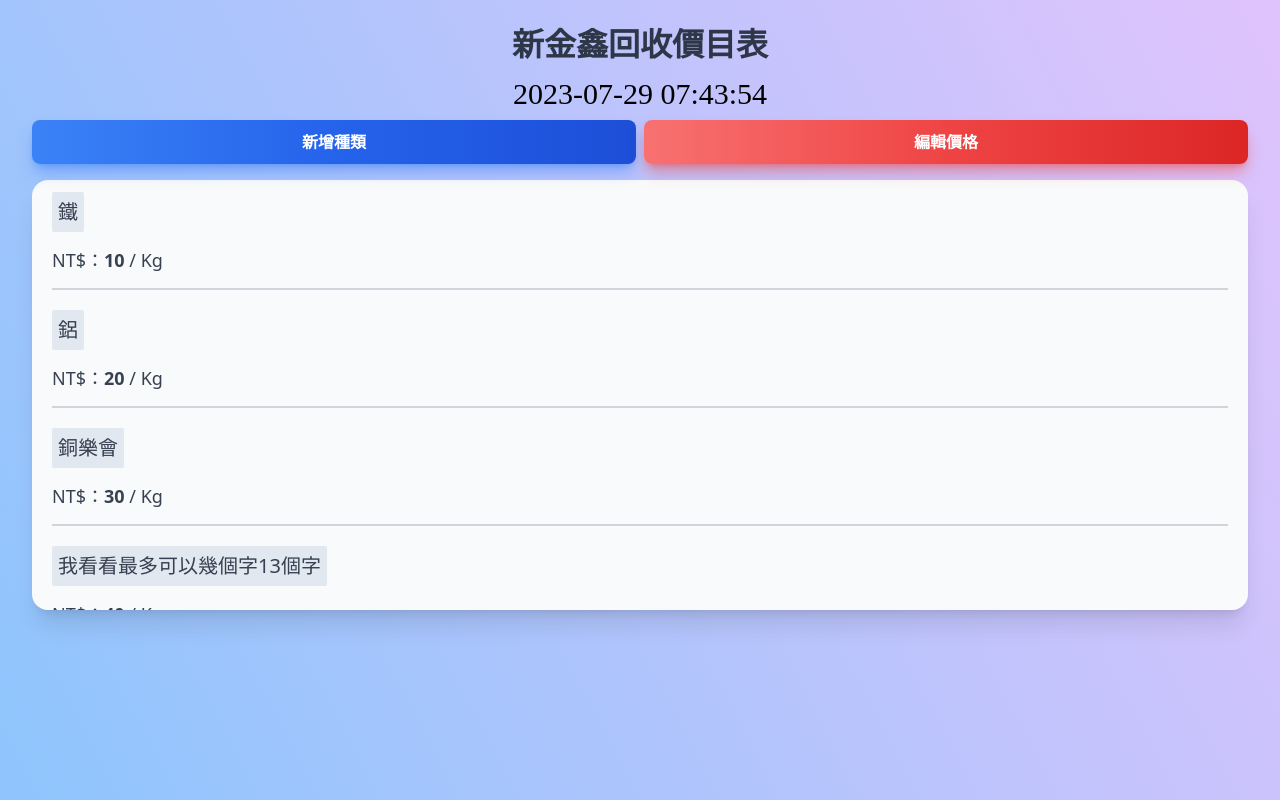
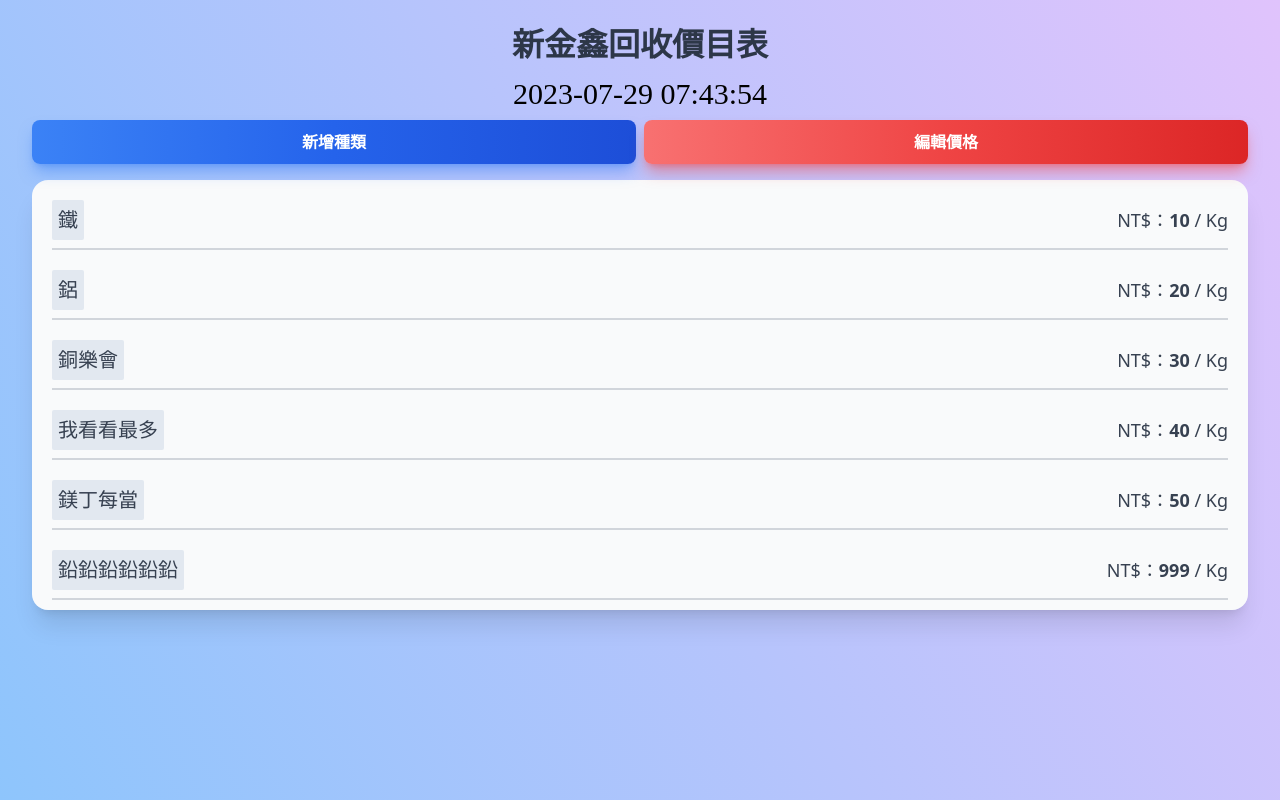
Before and after one commit to roceil/Ling_Billborad_Next, a Next.js app: page / in a window 1280 px wide. Built offline with nearby package versions, Linux system fonts and the light colour scheme; a web font is replaced by a local one.

Commit message:
修正版面按鈕

```diff
--- a/src/assets/fakeData.ts
+++ b/src/assets/fakeData.ts
@@ -21,7 +21,7 @@ export const saleItems = [
   },
   {
     id: 4,
-    name: '我看看最多可以幾個字13個字',
+    name: '我看看最多',
     price: 40,
     editing: false,
   },
@@ -33,13 +33,13 @@ export const saleItems = [
   },
   {
     id: 6,
-    name: '鉛鉛鉛鉛鉛鉛鉛',
-    price: 60,
+    name: '鉛鉛鉛鉛鉛鉛',
+    price: 999,
     editing: false,
   },
   {
     id: 7,
-    name: '我看看最多可以幾個字',
+    name: '我看看最多可',
     price: 70,
     editing: false,
   },
--- a/src/containers/ItemsList.tsx
+++ b/src/containers/ItemsList.tsx
@@ -104,30 +104,30 @@ export default function ItemsList() {
             className='text-gray-700 mb-5 border-b-2 border-gray-300 pb-2 '
           >
             {/* 項目名稱 */}
+            <div className='flex space-x-5 items-center justify-between mt-2 min-h-[40px]'>
               <h3 className='p-1.5 font-medium bg-slate-200 rounded-sm text-xl inline-block'>
                 {item.name}
               </h3>
-
-            <div className='flex space-x-5 items-center justify-between mt-2 min-h-[40px]'>
               {/* 價格區塊 */}
-              <div className='text-lg flex'>
+              <div className='text-lg flex items-center'>
                 NT$：
                 <EditablePrice
                   price={item.price}
                   editing={item.editing}
                 />
               </div>
+            </div>
 
             {/* 更改按鈕 */}
             <div
-                className={`flex space-x-2 ${
-                  editPriceStatus ? 'block' : 'hidden'
+              className={` space-x-2 mt-2 ${
+                editPriceStatus ? 'flex' : 'hidden'
               }`}
             >
               <button
                 type='button'
                 onClick={() => editHandler(item)}
-                  className={`bg-slate-400 py-2 px-3 rounded-lg text-white ${
+                className={`bg-slate-400 py-2 px-3 w-1/2 rounded-lg text-white ${
                   item.editing ? '!hidden' : '!block'
                 }`}
               >
@@ -136,7 +136,7 @@ export default function ItemsList() {
               <button
                 type='button'
                 onClick={() => deleteItemModal(item)}
-                  className={`bg-red-500 py-2 px-3 rounded-lg text-white ${
+                className={`bg-red-500 py-2 px-3 w-1/2 rounded-lg text-white ${
                   item.editing ? '!hidden' : '!block'
                 }`}
               >
@@ -146,12 +146,12 @@ export default function ItemsList() {
 
             {/* 確認按鈕 */}
             <div
-                className={`space-x-2 ${item.editing ? '!block' : '!hidden'}`}
+              className={`space-x-2  mt-2 ${item.editing ? 'flex' : 'hidden'}`}
             >
               <button
                 type='button'
                 onClick={() => confirmHandler(item)}
-                  className='bg-emerald-400 py-2 px-3 rounded-lg text-white'
+                className='bg-emerald-400 py-2 px-3 w-1/2 rounded-lg text-white'
               >
                 確認
               </button>
@@ -159,11 +159,10 @@ export default function ItemsList() {
               <button
                 type='button'
                 onClick={() => editHandler(item)}
-                  className='bg-rose-400 py-2 px-3 rounded-lg text-white'
+                className='bg-rose-400 py-2 px-3 w-1/2 rounded-lg text-white'
               >
                 取消
               </button>
-              </div>
             </div>
           </li>
         ))}
```
Lines whose indentation alone changed are shown as unchanged.
